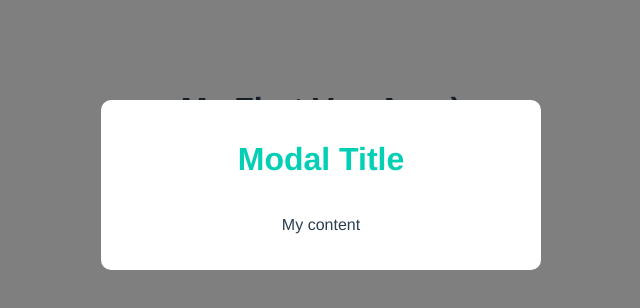
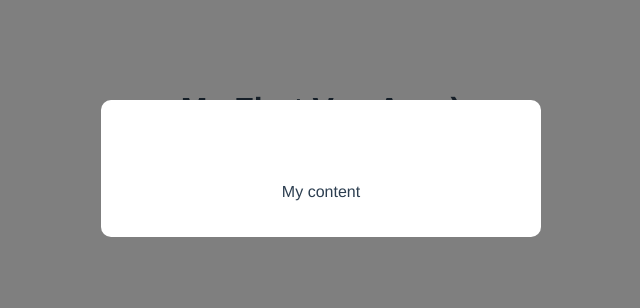
Before and after one commit to tehau26nz/modal-project, a Vue app: page / in a window 1280 px wide. Shown: the top 308 px of the page, without its empty margins (319-959 px from the left). Built offline with nearby package versions, Linux system fonts and the light colour scheme.

Commit message:
Dynamic prop value

```diff
--- a/src/components/Modal.vue
+++ b/src/components/Modal.vue
@@ -1,11 +1,17 @@
 <template>
     <div class="backdrop">
         <div class="modal">
-            <h1>Modal Title</h1>
+            <h1>{{header}}</h1>
             <p>My content</p>
         </div>
     </div>
 </template>
+
+<script>
+export default{
+    props: ['header']
+}
+</script>
 
 <style>
     .modal{
```
